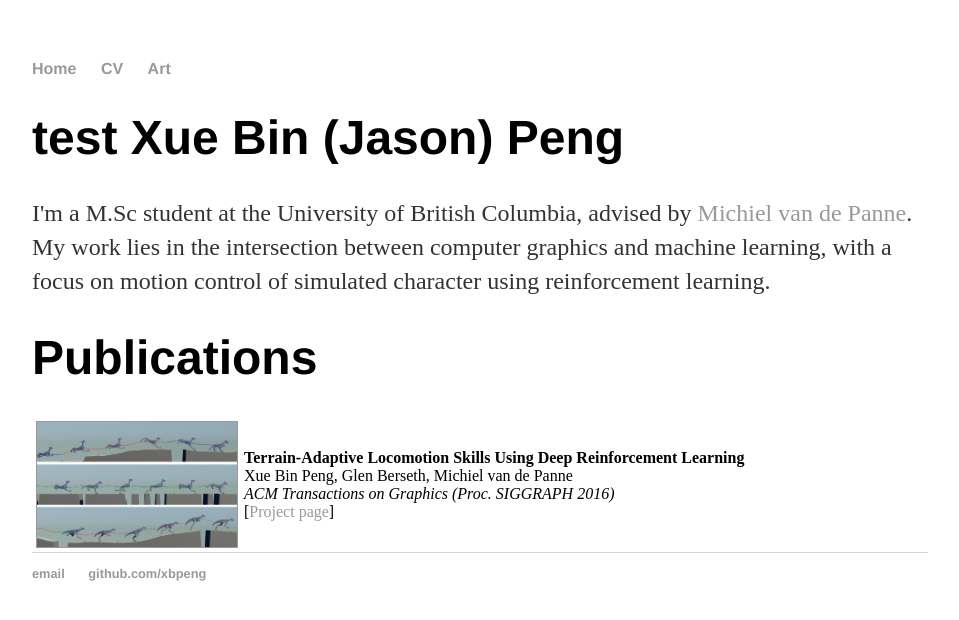
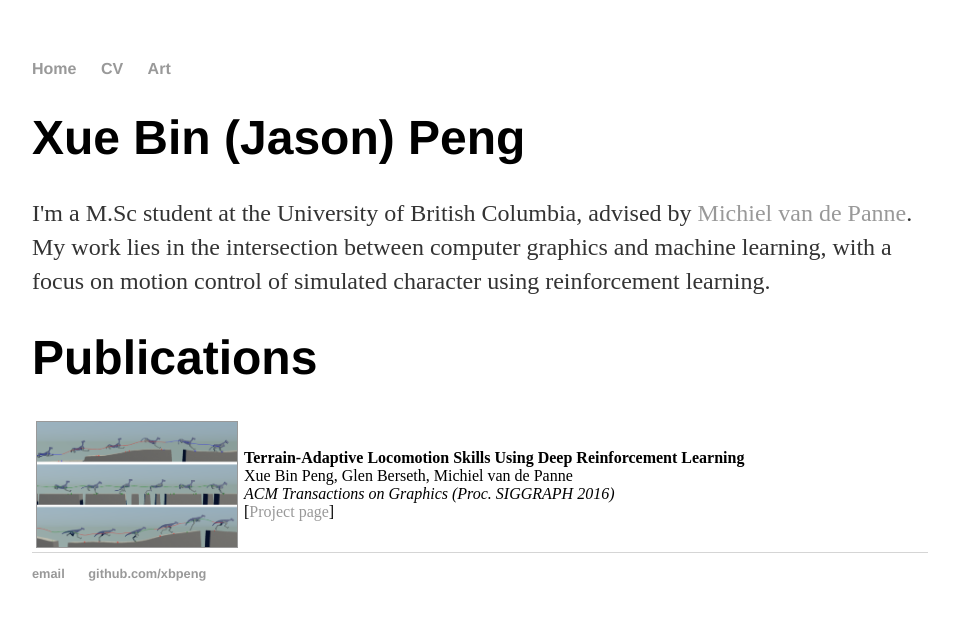
Before and after one commit to xbpeng/xbpeng.github.io, a Jekyll site: the page built from index.html, in a window 1280 px wide. Shown: the top 620 px of the page, without its empty margins (160-1119 px from the left). Built offline with Jekyll 4.4.1, drawn with Linux system fonts in a browser that asks for light colours.

Commit message:
Update index.html
tweaks

```diff
--- a/index.html
+++ b/index.html
@@ -3,7 +3,7 @@ layout: default
 title: Xue Bin (Jason) Peng
 ---
 <div class="blurb">
-	<h1> test Xue Bin (Jason) Peng</h1>
+	<h1> Xue Bin (Jason) Peng</h1>
 	<p> I'm a M.Sc student at the University of British Columbia, advised by <a href="https://www.cs.ubc.ca/~van/">Michiel van de Panne</a>. My work lies in the intersection between computer graphics and machine learning, with a focus on motion control of simulated character using reinforcement learning.</a></p>
 
 	<h1>Publications</h1>
```
